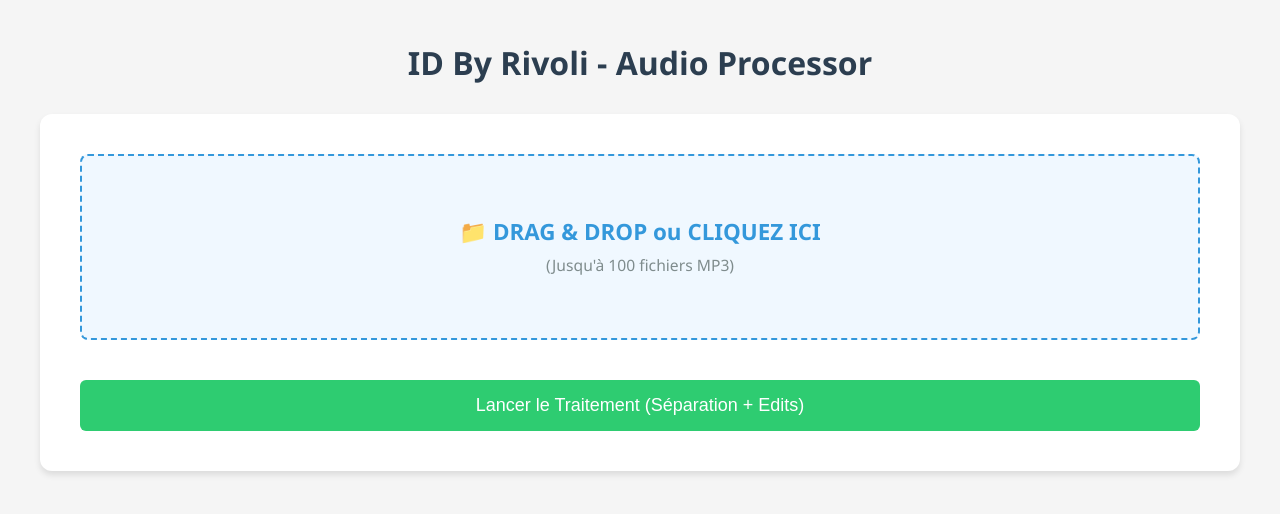
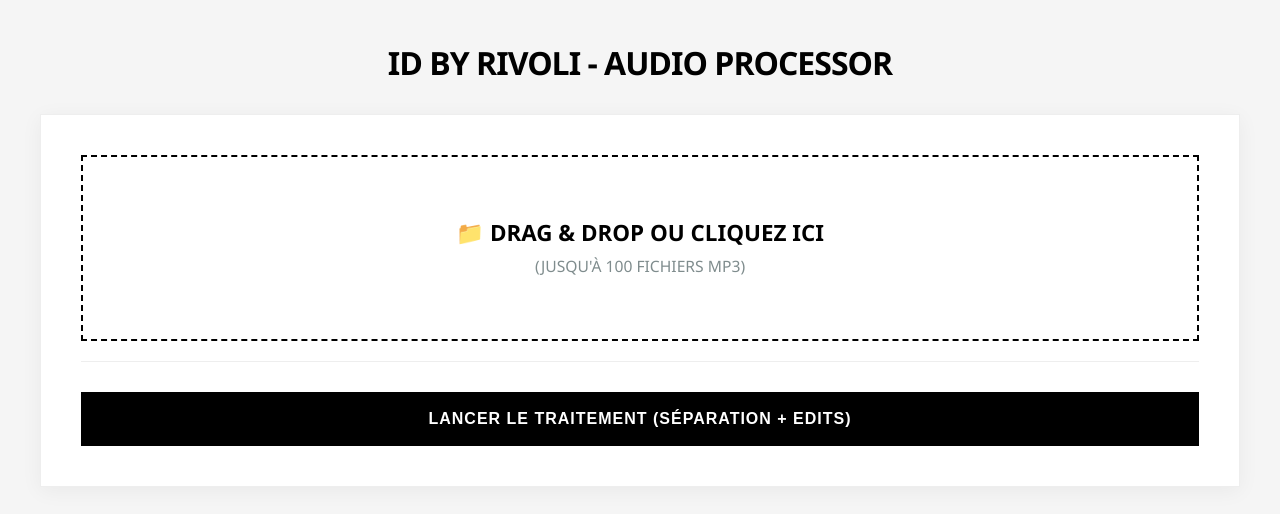
Before and after one commit to EytanTeachr/IDByRivoli-separate-audio, a Flask app: page / in a window 1280 px wide. Shown: the top 514 px of the page. Run offline with Flask 3, Linux system fonts and the light colour scheme; some web fonts are replaced.

Commit message:
Update UI to ID By Rivoli graphic charter (ClashGrotesk, Minimalist B&W)

```diff
--- a/templates/index.html
+++ b/templates/index.html
@@ -5,63 +5,79 @@
     <meta name="viewport" content="width=device-width, initial-scale=1.0">
     <title>ID By Rivoli - Audio Processor</title>
     <style>
+        @font-face {
+            font-family: 'ClashGrotesk';
+            src: url('/static/fonts/ClashGrotesk-Variable.ttf') format('truetype');
+            font-weight: 200 700;
+            font-display: swap;
+        }
+
         body {
-            font-family: 'Segoe UI', Tahoma, Geneva, Verdana, sans-serif;
+            font-family: 'ClashGrotesk', 'Segoe UI', Tahoma, Geneva, Verdana, sans-serif;
             max-width: 1200px;
             margin: 0 auto;
             padding: 20px;
-            background-color: #f5f5f5;
-            color: #333;
+            background-color: #f5f5f5; /* Or change to black #000 for dark mode */
+            color: #111;
         }
         h1 {
-            color: #2c3e50;
+            color: #000;
             text-align: center;
             margin-bottom: 30px;
+            text-transform: uppercase;
+            font-weight: 700;
+            letter-spacing: -1px;
         }
         .container {
             background-color: white;
             padding: 40px;
-            border-radius: 12px;
-            box-shadow: 0 4px 6px rgba(0,0,0,0.1);
+            border-radius: 0; /* Minimalist: sharp corners */
+            box-shadow: 0 4px 20px rgba(0,0,0,0.05);
+            border: 1px solid #eee;
         }
         .upload-area {
-            border: 2px dashed #3498db;
+            border: 2px dashed #000;
             padding: 60px;
             text-align: center;
-            border-radius: 8px;
-            background-color: #f0f8ff;
+            border-radius: 0;
+            background-color: #fff;
             cursor: pointer;
-            transition: background-color 0.3s;
+            transition: all 0.3s;
         }
         .upload-area:hover {
-            background-color: #e1f0fa;
+            background-color: #f8f8f8;
+            border-color: #333;
         }
         input[type="file"] {
             display: none;
         }
         .file-label {
             font-size: 1.4em;
-            color: #3498db;
+            color: #000;
             cursor: pointer;
-            font-weight: bold;
+            font-weight: 600;
+            text-transform: uppercase;
         }
         button {
-            background-color: #2ecc71;
+            background-color: #000;
             color: white;
-            padding: 15px 30px;
+            padding: 18px 30px;
             margin-top: 20px;
             border: none;
             cursor: pointer;
-            border-radius: 6px;
-            font-size: 18px;
+            border-radius: 0;
+            font-size: 16px;
             width: 100%;
+            text-transform: uppercase;
+            font-weight: 600;
+            letter-spacing: 1px;
             transition: background-color 0.3s;
         }
         button:hover {
-            background-color: #27ae60;
+            background-color: #333;
         }
         button:disabled {
-            background-color: #bdc3c7;
+            background-color: #ccc;
             cursor: not-allowed;
         }
 
@@ -71,28 +87,31 @@
         }
         .progress-bar {
             width: 100%;
-            height: 30px;
-            background-color: #ecf0f1;
-            border-radius: 15px;
+            height: 4px; /* Thinner minimalist bar */
+            background-color: #eee;
+            border-radius: 0;
             overflow: hidden;
             margin-bottom: 10px;
         }
         .progress-fill {
             height: 100%;
-            background-color: #3498db;
+            background-color: #000;
             width: 0%;
             transition: width 0.5s ease;
             text-align: center;
             line-height: 30px;
-            color: white;
+            color: transparent; /* Hide text inside thin bar */
             font-size: 14px;
             font-weight: bold;
         }
         .status-text {
             text-align: center;
-            color: #7f8c8d;
-            font-style: italic;
-            font-size: 1.1em;
+            color: #666;
+            font-style: normal;
+            font-size: 0.9em;
+            text-transform: uppercase;
+            letter-spacing: 1px;
+            margin-top: 15px;
         }
 
         .results {
@@ -101,53 +120,79 @@
         }
         .track-block {
             background-color: white;
-            border: 1px solid #ddd;
+            border: 1px solid #eee;
             margin-bottom: 20px;
-            border-radius: 8px;
+            border-radius: 0;
             overflow: hidden;
         }
         .track-header {
-            background-color: #34495e;
+            background-color: #000;
             color: white;
             padding: 15px;
-            font-size: 1.2em;
-            font-weight: bold;
+            font-size: 1em;
+            font-weight: 600;
+            text-transform: uppercase;
         }
         .edits-grid {
             display: grid;
             grid-template-columns: repeat(auto-fill, minmax(300px, 1fr));
-            gap: 10px;
-            padding: 15px;
+            gap: 15px;
+            padding: 20px;
         }
         .edit-item {
-            background-color: #f9f9f9;
-            padding: 10px;
-            border-radius: 4px;
+            background-color: #fff;
+            padding: 15px;
+            border-radius: 0;
             border: 1px solid #eee;
             display: flex;
             justify-content: space-between;
             align-items: center;
+            transition: border-color 0.2s;
+        }
+        .edit-item:hover {
+            border-color: #000;
         }
         .edit-name {
-            font-weight: 500;
+            font-weight: 600;
             font-size: 0.9em;
+            text-transform: uppercase;
         }
         .download-btn {
             text-decoration: none;
-            padding: 4px 8px;
-            border-radius: 4px;
-            font-size: 0.8em;
+            padding: 6px 12px;
+            border-radius: 0;
+            font-size: 0.75em;
             margin-left: 5px;
             color: white;
+            text-transform: uppercase;
+            font-weight: 600;
         }
-        .dl-mp3 { background-color: #e67e22; }
-        .dl-wav { background-color: #9b59b6; }
+        .dl-mp3 { background-color: #000; }
+        .dl-wav { background-color: #666; }
+        .dl-mp3:hover { background-color: #333; }
+        .dl-wav:hover { background-color: #888; }
 
         #fileList {
             margin-top: 20px;
             text-align: left;
             max-height: 200px;
             overflow-y: auto;
+            border-top: 1px solid #eee;
+            padding-top: 10px;
+        }
+
+        /* Rivoli Specific adjustments */
+        ::-webkit-scrollbar {
+            width: 8px;
+        }
+        ::-webkit-scrollbar-track {
+            background: #f1f1f1;
+        }
+        ::-webkit-scrollbar-thumb {
+            background: #888;
+        }
+        ::-webkit-scrollbar-thumb:hover {
+            background: #555;
         }
     </style>
 </head>
```
